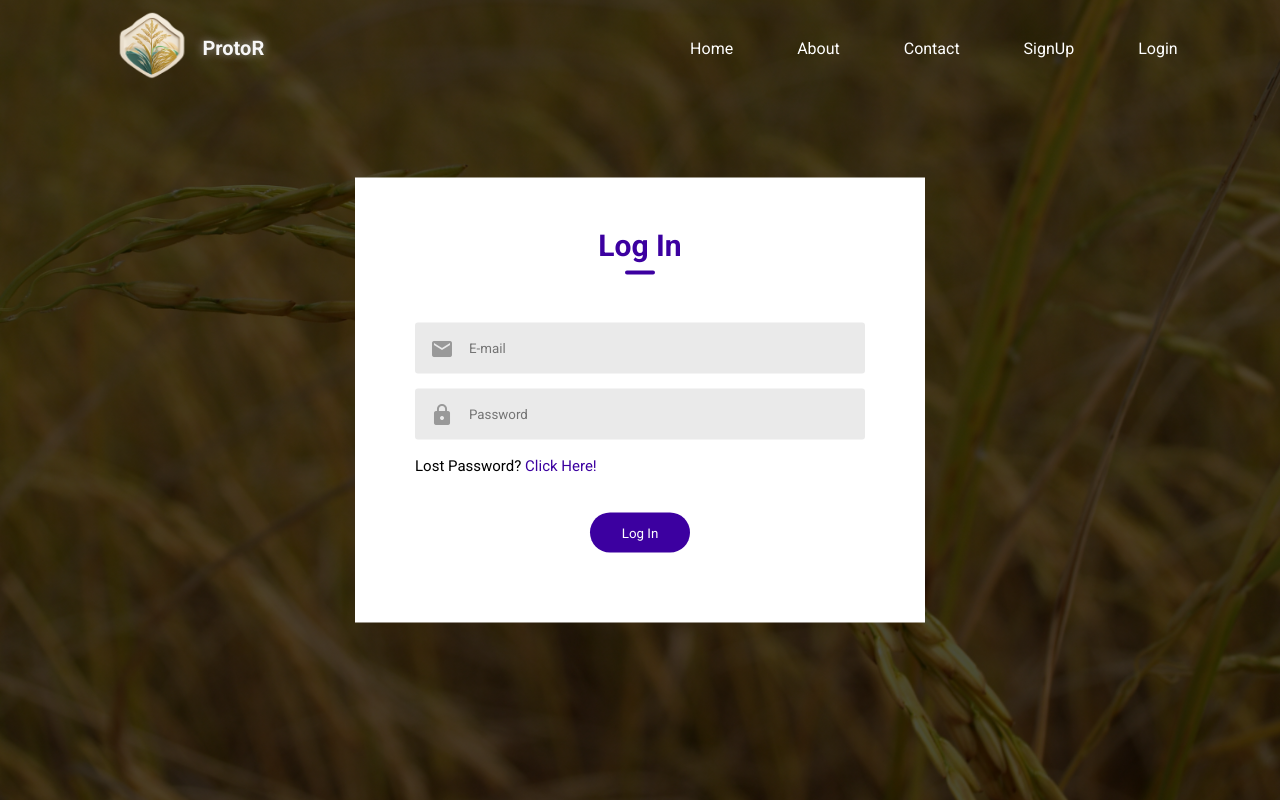
After one commit to 20100850-ganesh/datamodelling_repo, a Python web app: template templates/login.html in a window 1280 px wide. The commit adds this page. Run offline with Jinja, Linux system fonts and the light colour scheme; the template is opened without the code that fills it, so the values that code supplies are empty.

Commit message:
Login and SignUp pages frontend completed

```diff
--- a/static/style.css
+++ b/static/style.css
@@ -243,3 +243,90 @@ h3 {
 .contact-right tr td {
     padding-top: 40px;
 }
+
+.form-box {
+    width: 90%;
+    max-width: 450px;
+    position: absolute;
+    top: 50%;
+    left: 50%;
+    transform: translate(-50%, -50%);
+    padding: 50px 60px 70px;
+    background: #fff;
+    text-align: center;
+}
+
+.form-box h1 {
+    font-size: 30px;
+    margin-bottom: 60px;
+    color: #3c00a0;
+    position: relative;
+}
+
+.form-box h1::after {
+    content: '';
+    width: 30px;
+    height: 4px;
+    border-radius: 3px;
+    background: #3c00a0;
+    position: absolute;
+    bottom: -12px;
+    left: 50%;
+    transform: translateX(-50%);
+}
+
+.input-field {
+    background: #eaeaea;
+    margin: 15px 0;
+    border-radius: 3px;
+    display: flex;
+    align-items: center;
+}
+
+input {
+    width: 100%;
+    background: transparent;
+    border: 0;
+    outline: 0;
+    padding: 18px 15px;
+}
+
+.input-field i {
+    margin-left: 15px;
+    color: #999;
+}
+
+form p {
+    text-align: left;
+    font-size: 15px;
+    color: #000000;
+}
+
+form p a {
+    text-decoration: none;
+    color: #3c00a0;
+}
+
+.btn-field {
+    width: 100%;
+}
+
+.btn-field button {
+    background: #3c00a0;
+    color: #fff;
+    height: 40px;
+    width: 100px;
+    border-radius: 40px;
+    border: 0;
+    outline: 0;
+    cursor: pointer;
+    transition: background 1s;
+}
+
+.input-group {
+    height: 220px;
+}
+
+.login {
+    height: 190px;
+}
--- a/templates/about.html
+++ b/templates/about.html
@@ -23,8 +23,8 @@
                     <li><a href="base.html">Home</a></li>
                     <li><a href="about.html">About</a></li>
                     <li><a href="contact.html">Contact</a></li>
-                    <li><a href="#">SignUp</a></li>
-                    <li><a href="#">Login</a></li>
+                    <li><a href="signup.html">SignUp</a></li>
+                    <li><a href="login.html">Login</a></li>
                 </ul>
             </nav>
         </div>
--- a/templates/base.html
+++ b/templates/base.html
@@ -24,8 +24,8 @@
                     <li><a href="base.html">Home</a></li>
                     <li><a href="about.html">About</a></li>
                     <li><a href="contact.html">Contact</a></li>
-                    <li><a href="#">SignUp</a></li>
-                    <li><a href="#">Login</a></li>
+                    <li><a href="signup.html">SignUp</a></li>
+                    <li><a href="login.html">Login</a></li>
                 </ul>
             </nav>
         </div>
--- a/templates/contact.html
+++ b/templates/contact.html
@@ -23,8 +23,8 @@
                     <li><a href="base.html">Home</a></li>
                     <li><a href="about.html">About</a></li>
                     <li><a href="contact.html">Contact</a></li>
-                    <li><a href="#">SignUp</a></li>
-                    <li><a href="#">Login</a></li>
+                    <li><a href="signup.html">SignUp</a></li>
+                    <li><a href="login.html">Login</a></li>
                 </ul>
             </nav>
         </div>
--- /dev/null
+++ b/templates/login.html
@@ -0,0 +1,56 @@
+<!DOCTYPE html>
+<html lang="en">
+
+<head>
+    <meta charset="UTF-8">
+    <meta name="viewport" content="width=device-width, initial-scale=1.0">
+    <link rel="preconnect" href="https://fonts.googleapis.com">
+    <link rel="preconnect" href="https://fonts.gstatic.com" crossorigin>
+    <link
+        href="https://fonts.googleapis.com/css2?family=Roboto:ital,wght@0,100;0,300;0,400;0,500;0,700;0,900;1,100;1,300;1,400;1,500;1,700;1,900&display=swap"
+        rel="stylesheet">
+    <link href="https://fonts.googleapis.com/icon?family=Material+Icons" rel="stylesheet">
+    <link rel="stylesheet" href="/static/style.css">
+    <title>Login</title>
+</head>
+
+<body>
+    <div class="container">
+        <div class="navbar">
+            <img src="/static/images/site_logo.png" width="100px" height="130px" alt="site logo" class="logo">
+            <h3>ProtoR</h3>
+            <nav>
+                <ul>
+                    <li><a href="base.html">Home</a></li>
+                    <li><a href="about.html">About</a></li>
+                    <li><a href="contact.html">Contact</a></li>
+                    <li><a href="signup.html">SignUp</a></li>
+                    <li><a href="login.html">Login</a></li>
+                </ul>
+            </nav>
+
+            <div class="form-box">
+                <h1>Log In</h1>
+                <form action="">
+                    <div class="input-group login">
+                        <div class="input-field">
+                            <i class="material-icons">mail</i>
+                            <input type="email" name="" id="" placeholder="E-mail">
+                        </div>
+                        <div class="input-field">
+                            <i class="material-icons">lock</i>
+                            <input type="password" name="" id="" placeholder="Password">
+                        </div>
+                        <p>Lost Password? <a href="#">Click Here!</a></p>
+                    </div>
+                    <div class="btn-field">
+                        <button type="button">Log In</button>
+                    </div>
+                </form>
+            </div>
+
+        </div>
+
+</body>
+
+</html>
```
Also changed, not shown: templates/signup.html (added, +59 -0 lines).
